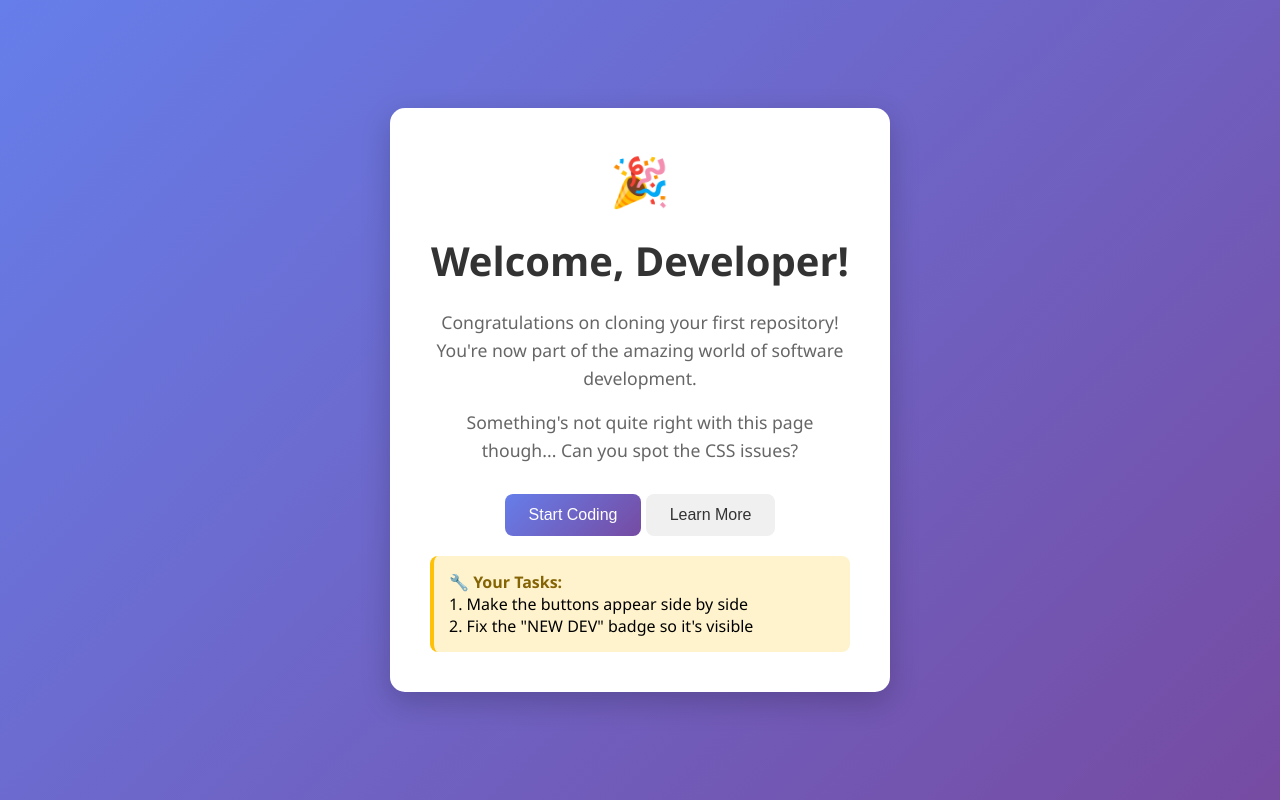
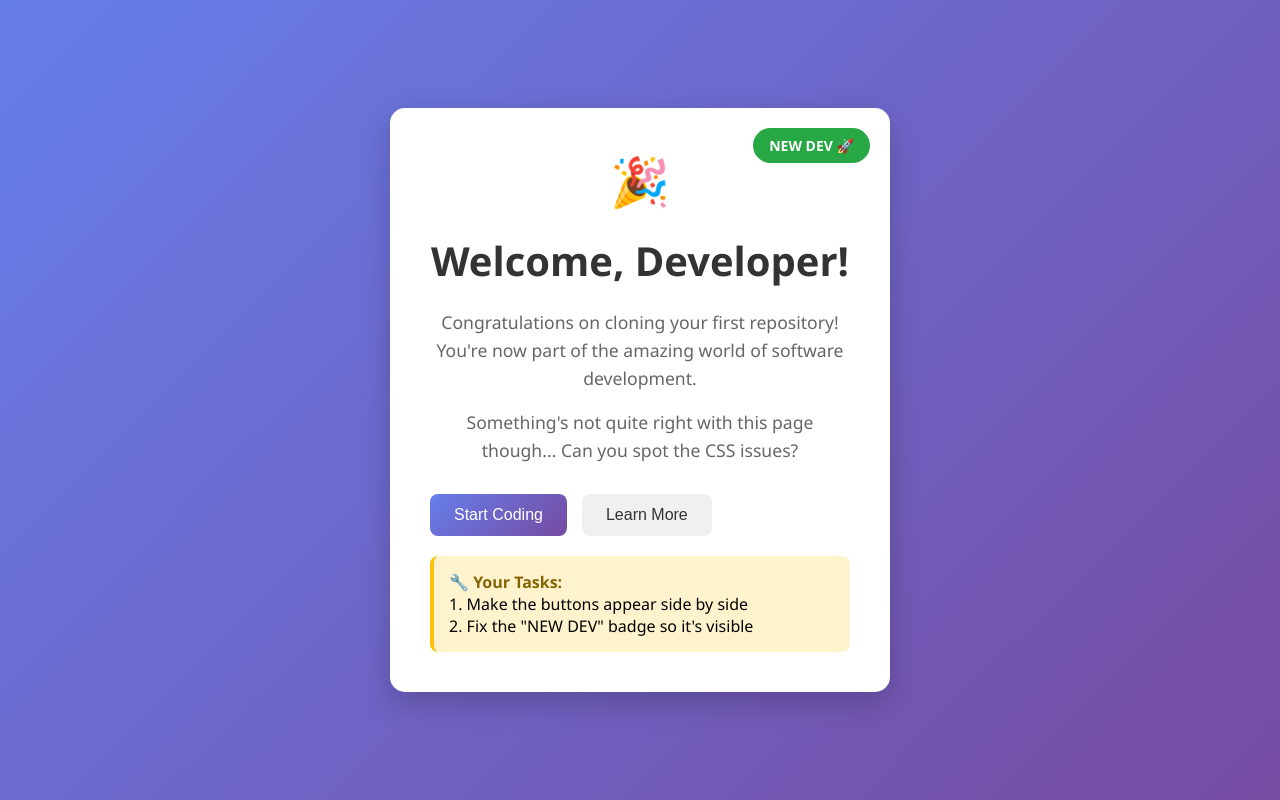
Before and after one commit to yassermimouna/test-for-my-sister, a plain HTML site: page index.html in a window 1280 px wide. Drawn offline with Linux system fonts and the light colour scheme.

Commit message:
Fix: Corrected button layout and badge z-index

```diff
--- a/index.html
+++ b/index.html
@@ -35,7 +35,7 @@
 
       /* 🐛 BUG: The buttons are stacked vertically instead of side by side! */
       .button-group {
-        display: block;
+        display: flex;
         gap: 15px;
         margin-top: 30px;
       }
@@ -93,7 +93,7 @@
         border-radius: 20px;
         font-size: 14px;
         font-weight: bold;
-        z-index: -1;
+        z-index: 0;
       }
 
       .task-box {
```
